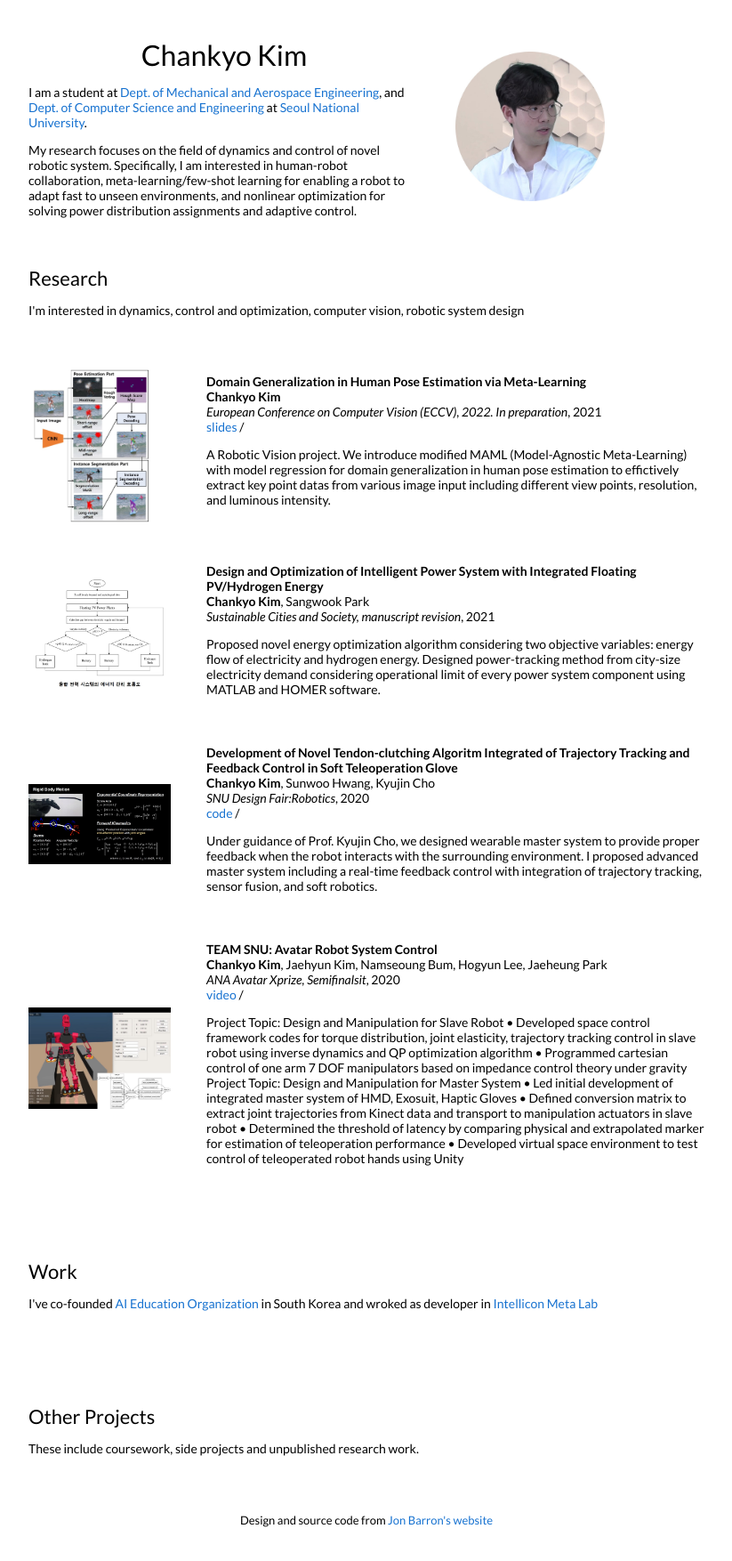
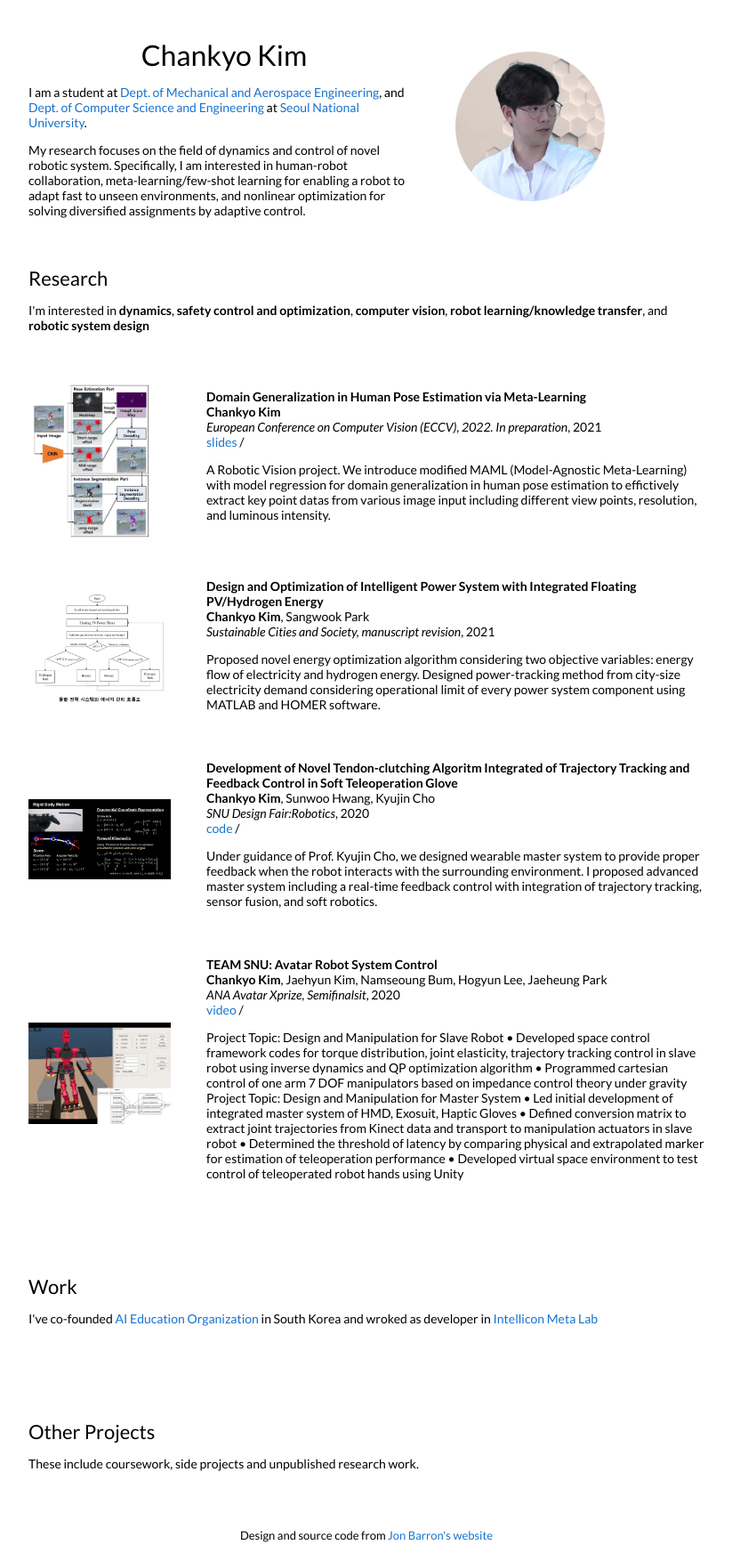
Before and after one commit to ChanKyoKim/ChanKyoKim.github.io, a Jekyll site: the page built from _posts/2021-11-15-hpe.markdown, in a window 1280 px wide. Shown: the whole page at 89% size, without its empty margins (228-1051 px from the left). Built offline with Jekyll 4.4.1, drawn with Linux system fonts in a browser that asks for light colours.

Commit message:
Update default.html

```diff
--- a/_layouts/default.html
+++ b/_layouts/default.html
@@ -29,7 +29,7 @@
               </h1>
               <p>I am a student at <a href="https://me.snu.ac.kr/en/">Dept. of Mechanical and Aerospace Engineering</a>, and <a href="https://cse.snu.ac.kr/en">Dept. of Computer Science and Engineering</a> at <a href="https://en.snu.ac.kr/">Seoul National University</a>.
               </p>
-              <p>My research focuses on the field of dynamics and control of novel robotic system. Specifically, I am interested in human-robot collaboration, meta-learning/few-shot learning for enabling a robot to adapt fast to unseen environments, and nonlinear optimization for solving power distribution assignments and adaptive control.
+              <p>My research focuses on the field of dynamics and control of novel robotic system. Specifically, I am interested in human-robot collaboration, meta-learning/few-shot learning for enabling a robot to adapt fast to unseen environments, and nonlinear optimization for solving diversified assignments by adaptive control.
               </p>
               <!-- 주석
               <p>
@@ -58,13 +58,12 @@
             <td style="padding:2.5%;width:100%;vertical-align:middle">
               <h2>Research</h2>
               <p>
-                I'm interested in dynamics, control and optimization, computer vision, robotic system design
+                I'm interested in <b>dynamics</b>, <b>safety control and optimization</b>, <b>computer vision</b>, <b> robot learning/knowledge transfer</b>, and <b>robotic system design</b>
               </p>
             </td>
           </tr>
         </table>
         <table style="width:100%;border:0px;border-spacing:0px;border-collapse:separate;margin-right:auto;margin-left:auto;">
-
           {% for post in site.posts %}
           {% for cat in post.categories %}
           {% if cat == 'research' %}
```
